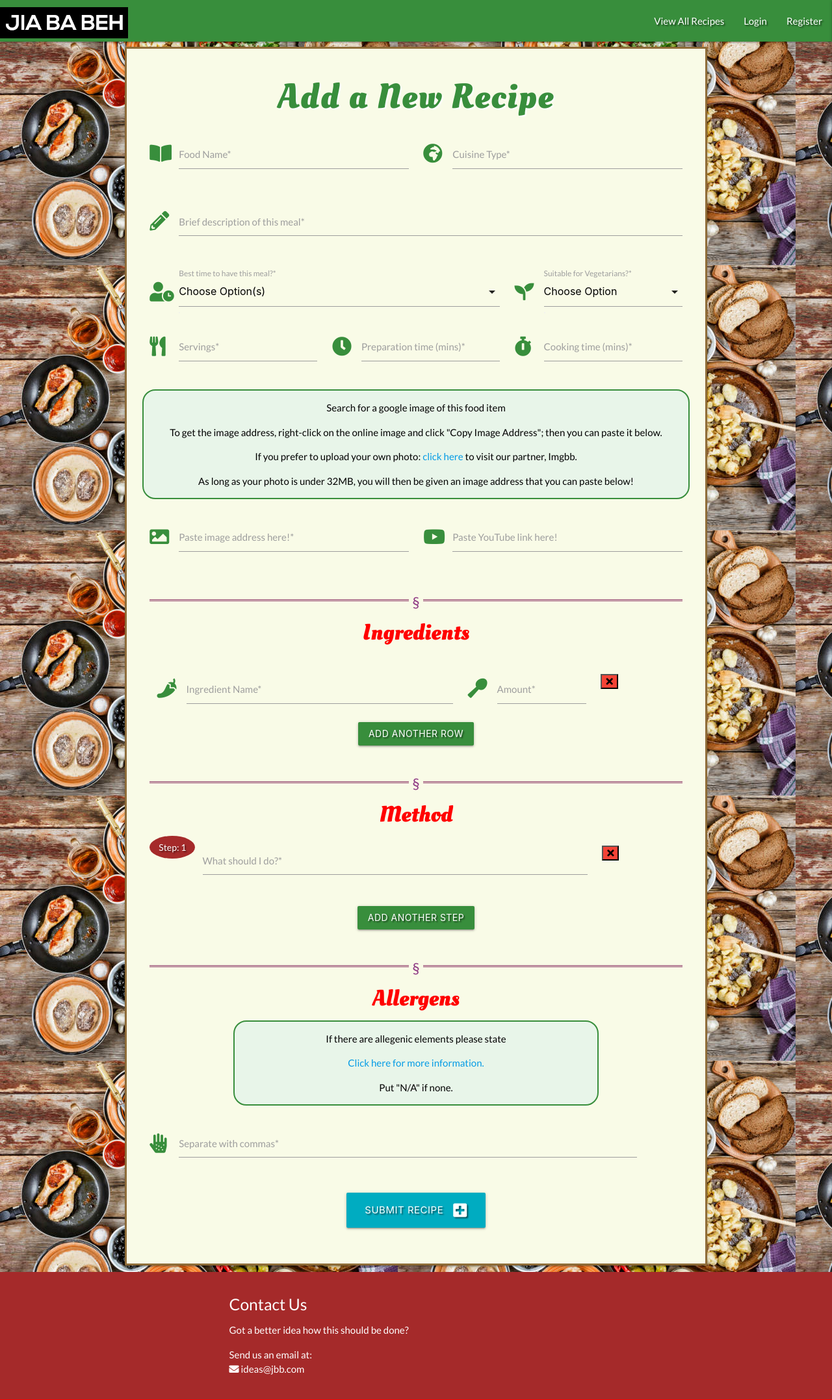
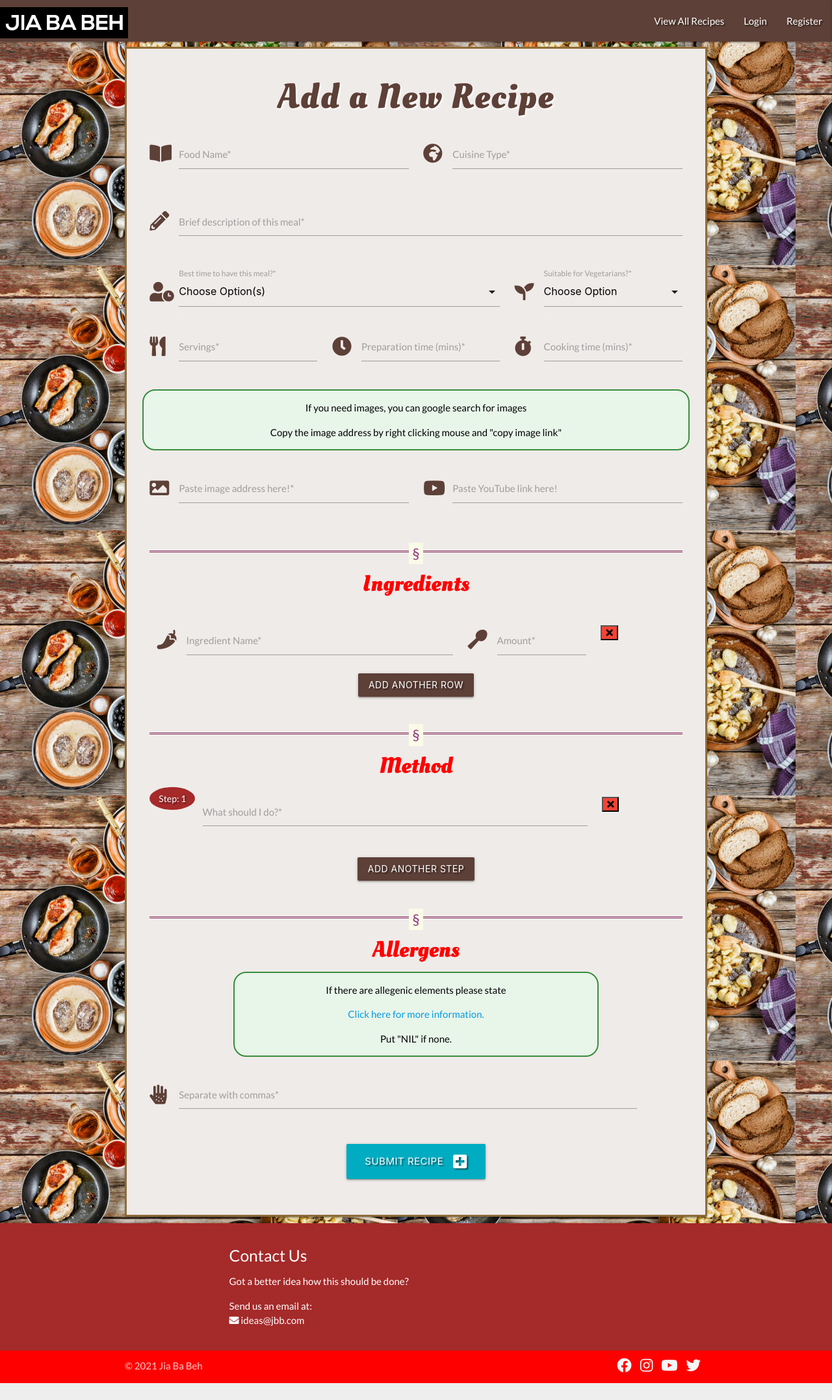
Before and after one commit to baguamaster/tgc10-kev-assignment3resub, a Flask app: page /new_recipe in a window 1280 px wide. Shown: the top 2154 px of the page at 65% size. After the commit the page ends 2128 px from the top, so only its background shows below. Run offline with Flask 2, Linux system fonts and the light colour scheme; some libraries are stand-ins or nearby versions.

Commit message:
final push

```diff
--- a/templates/base.html
+++ b/templates/base.html
@@ -26,7 +26,7 @@
 <body>
     <header>
         <!-- Web Browser Navigation Bar -->
-        <nav class="nav-extended green darken-2 text-shadow">
+        <nav class="nav-extended brown darken-2 text-shadow">
             <div class="nav-wrapper">
                 <a href="{{ url_for('recipes') }}" class="brand-logo web-logo">
                     <img src="{{ url_for('static', filename='images/brand-logo.png') }}" class="responsive-img nav-icon"
@@ -64,9 +64,9 @@
         <ul class="sidenav center-align" id="mobile-demo">
             <li>
                 <a href="{{ url_for('recipes') }}" class="brand-logo web-logo">
-                    <h4 class="green-text text-darken-2">
+                    <h4 class="brown-text text-darken-2">
                         <img src="{{ url_for('static', filename='images/brand-logo-mobile.png') }}"
-                            class="responsive-img nav-icon" alt="Perfect Palate Logo">
+                            class="responsive-img nav-icon" alt="Logo">
                     </h4>
                 </a>
             </li>
@@ -100,7 +100,7 @@
         {% if messages %}
         {% for message in messages %}
         <div class="row flash-message">
-            <h4 class="green lighten-3 center-align">{{ message }}</h4>
+            <h4 class="brown lighten-3 center-align">{{ message }}</h4>
         </div>
         {% endfor %}
         {% endif %}
--- a/templates/new_recipe.html
+++ b/templates/new_recipe.html
@@ -1,9 +1,9 @@
 {% extends "base.html" %}
 {% set active_page = "new_recipe" %}
 {% block content %}
-<div class="card-border card-panel lime lighten-5">
+<div class="card-border card-panel brown lighten-5">
     <!-- Page Title -->
-    <h2 class="page-title green-text text-darken-2 center-align brand-logo">Add a New Recipe</h2>
+    <h2 class="page-title brown-text text-darken-2 center-align brand-logo">Add a New Recipe</h2>
     <!-- Add a New Recipe Form -->
     <div class="row">
         <form class="col s12" method="POST" action="{{ url_for('new_recipe') }}">
@@ -11,14 +11,14 @@
             <div class="row">
                 <!-- Recipe Name -->
                 <div class="input-field col s12 m6">
-                    <i class="fas fa-book-open green-text text-darken-2 prefix"></i>
+                    <i class="fas fa-book-open brown-text text-darken-2 prefix"></i>
                     <input id="recipe_name" name="recipe_name" minlength="5" maxlength="50" type="text" class="validate"
                         required>
                     <label for="recipe_name">Food Name*</label>
                 </div>
                 <!-- Type of Cuisine -->
                 <div class="input-field col s12 m6">
-                    <i class="fas fa-globe-africa green-text text-darken-2 prefix"></i>
+                    <i class="fas fa-globe-africa brown-text text-darken-2 prefix"></i>
                     <input id="cuisine_type" name="cuisine_type" minlength="5" maxlength="30" type="text"
                         class="validate" required>
                     <label for="cuisine_type">Cuisine Type*</label>
@@ -27,7 +27,7 @@
             <!-- Description of meal -->
             <div class="row">
                 <div class="input-field col s12">
-                    <i class="fas fa-pencil-alt green-text text-darken-2 prefix"></i>
+                    <i class="fas fa-pencil-alt brown-text text-darken-2 prefix"></i>
                     <textarea id="description" name="description" class="validate materialize-textarea" minlength="5"
                         maxlength="100" required></textarea>
                     <label for="description">Brief description of this meal*</label>
@@ -37,7 +37,7 @@
             <div class="row">
                 <!-- Meal Time -->
                 <div class="input-field col s12 m8">
-                    <i class="fas fa-user-clock green-text text-darken-2 prefix"></i>
+                    <i class="fas fa-user-clock brown-text text-darken-2 prefix"></i>
                     <select id="meal_time" name="meal_time" class="validate" multiple required>
                         <option value="" disabled>Choose Option(s)</option>
                         <option value="Breakfast">Breakfast</option>
@@ -49,7 +49,7 @@
                 </div>
                 <!-- Is Vegetarian checkbox -->
                 <div class="input-field col s12 m4">
-                    <i class="fas fa-seedling green-text text-darken-2 prefix"></i>
+                    <i class="fas fa-seedling brown-text text-darken-2 prefix"></i>
                     <select id="is_vegetarian" name="is_vegetarian" class="validate" required>
                         <option value="" disabled selected>Choose Option</option>
                         <option value="Yes">Yes</option>
@@ -59,19 +59,19 @@
                 </div>
                 <!-- Servings -->
                 <div class="input-field col s12 m4">
-                    <i class="fas fa-utensils green-text text-darken-2 prefix"></i>
+                    <i class="fas fa-utensils brown-text text-darken-2 prefix"></i>
                     <input id="servings" name="servings" type="number" min="1" class="validate" required>
                     <label for="servings">Servings*</label>
                 </div>
                 <!-- Preparation Time -->
                 <div class="input-field col s12 m4">
-                    <i class="fas fa-clock green-text text-darken-2 prefix"></i>
+                    <i class="fas fa-clock brown-text text-darken-2 prefix"></i>
                     <input id="prep_time" name="prep_time" type="number" min="0" class="validate" required>
                     <label for="prep_time">Preparation time (mins)*</label>
                 </div>
                 <!-- Cooking Time -->
                 <div class="input-field col s12 m4">
-                    <i class="fas fa-stopwatch green-text text-darken-2 prefix"></i>
+                    <i class="fas fa-stopwatch brown-text text-darken-2 prefix"></i>
                     <input id="cooking_time" name="cooking_time" type="number" min="0" class="validate" required>
                     <label for="cooking_time">Cooking time (mins)*</label>
                 </div>
@@ -80,31 +80,23 @@
             <div class="row">
                 <div class="col s12 recipe-help-info">
 
+
                     <p class="center-align">
-                        Search for a google image of this food item
+                        If you need images, you can google search for images
                     </p>
                     <p class="center-align">
-                        To get the image address, right-click on the online image and click "Copy Image Address"; then
-                        you can paste it below.
-                    </p>
-                    <p class="center-align">
-                        If you prefer to upload your own photo: <a href="https://imgbb.com/" target="_blank"> click
-                            here</a> to visit our partner, Imgbb.
-                    </p>
-                    <p class="center-align">
-                        As long as your photo is under 32MB, you will then be given an image address that you can paste
-                        below!
+                        Copy the image address by right clicking mouse and "copy image link"
                     </p>
                 </div>
                 <!-- Link to Image -->
                 <div class="input-field col s12 m6">
-                    <i class="fas fa-image green-text text-darken-2 prefix"></i>
+                    <i class="fas fa-image brown-text text-darken-2 prefix"></i>
                     <input id="image" name="image" type="text" class="validate" required>
                     <label for="image">Paste image address here!*</label>
                 </div>
                 <!-- Link to Video -->
                 <div class="input-field col s12 m6">
-                    <i class="fab fa-youtube green-text text-darken-2 prefix"></i>
+                    <i class="fab fa-youtube brown-text text-darken-2 prefix"></i>
                     <input id="video" name="video" type="text" class="validate">
                     <label for="video">Paste YouTube link here!</label>
                 </div>
@@ -117,13 +109,13 @@
                     <ul class="ingredient_items">
                         <li>
                             <div class="input-field col s12 m7">
-                                <i class="fas fa-pepper-hot green-text text-darken-2 prefix"></i>
+                                <i class="fas fa-pepper-hot brown-text text-darken-2 prefix"></i>
                                 <input id="ingredient_name" name="ingredient_name" minlength="1" maxlength="50"
                                     type="text" class="validate" required>
                                 <label for="ingredient_name">Ingredient Name* </label>
                             </div>
                             <div class="input-field col s10 m3">
-                                <i class="fas fa-utensil-spoon green-text text-darken-2 prefix"></i>
+                                <i class="fas fa-utensil-spoon brown-text text-darken-2 prefix"></i>
                                 <input id="ingredient_amount" name="ingredient_amount" minlength="1" maxlength="50"
                                     type="text" class="validate" required>
                                 <label for="ingredient_amount">Amount* </label>
@@ -135,7 +127,7 @@
                     </ul>
                 </div>
                 <div class="col s12 center-align">
-                    <button id="add_ingredient" type="button" class="btn green darken-2 text-shadow">
+                    <button id="add_ingredient" type="button" class="btn brown darken-2 text-shadow">
                         Add Another Row
                     </button>
                 </div>
@@ -157,7 +149,7 @@
                     </div>
                 </div>
                 <div class="col s12 center-align">
-                    <button id="add_step" type="button" class="btn green darken-2 text-shadow">
+                    <button id="add_step" type="button" class="btn brown darken-2 text-shadow">
                         Add Another Step
                     </button>
                 </div>
@@ -173,10 +165,10 @@
 
                     </p>
                     <p class="center-align">
-                        <a href="https://www.food.gov.uk/business-guidance/allergen-guidance-for-food-businesses"
+                        <a href="https://www.sfa.gov.sg/food-for-thought/article/detail/what-s-on-the-table-series-food-allergen-edition"
                             target="_blank">Click here for more information.</a>
                     </p>
-                    <p class="center-align">Put "N/A" if none.</p>
+                    <p class="center-align">Put "NIL" if none.</p>
                 </div>
                 <!-- Modal Content for the 14 Allergens -->
                 <div id="allergens-modal" class="modal center-align">
@@ -195,7 +187,7 @@
                 </div>
                 <!-- Allergens User Input -->
                 <div class="input-field col s11">
-                    <i class="fas fa-allergies green-text text-darken-2 prefix"></i>
+                    <i class="fas fa-allergies brown-text text-darken-2 prefix"></i>
                     <textarea id="allergens" name="allergens" class="validate materialize-textarea" required></textarea>
                     <label for="allergens">Separate with commas*</label>
                 </div>
```
Also changed, not shown: templates/edit_recipe.html (+27 -35 lines), templates/full_recipe.html (+7 -7 lines), templates/login.html (+7 -7 lines), templates/profile.html (+10 -10 lines), templates/recipes.html (+13 -13 lines).
